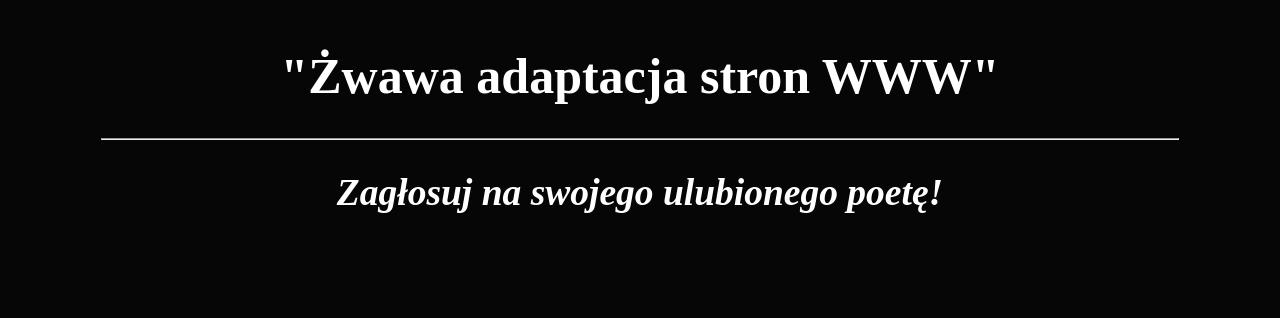
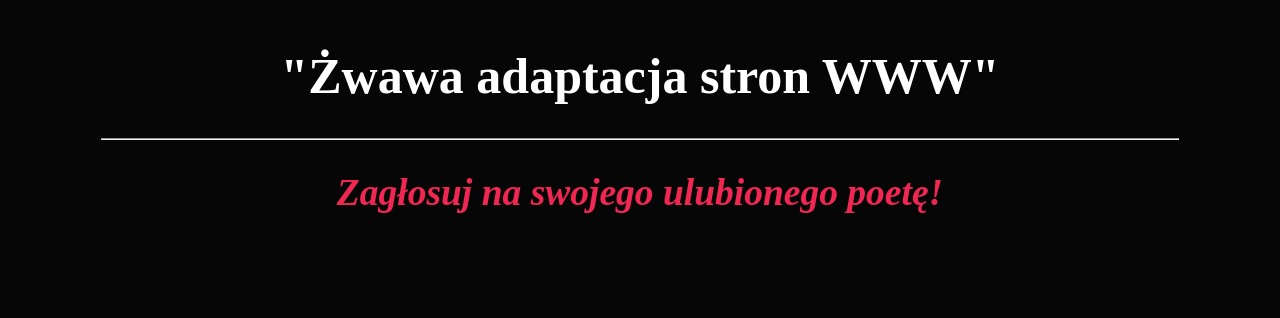
Before and after one commit to KondyKox/JS-wierszem, a plain HTML site: page HTML/glosowanie.html in a window 1280 px wide. Shown: the top 318 px of the page. Drawn offline with nearby package versions, Linux system fonts and the light colour scheme; a web font is replaced by a local one.

Commit message:
Add files via upload

```diff
--- a/CSS/style.css
+++ b/CSS/style.css
@@ -8,12 +8,20 @@ body {
 }
 
 /* IDs */
+#container {
+    width: 100%;
+    position: relative;
+}
 
 #header {
     text-align: center;
     font-size: 25px;
     padding: 5px;
     margin-bottom: 40px;
+}
+
+#header h2 {
+    color: #f02753;
 }
 
 #left {
@@ -126,7 +134,7 @@ textarea {
 }
 
 ::-webkit-scrollbar-thumb {
-    background: red;
+    background: #f02753;
     border-radius: 10px;
 }
 
```
